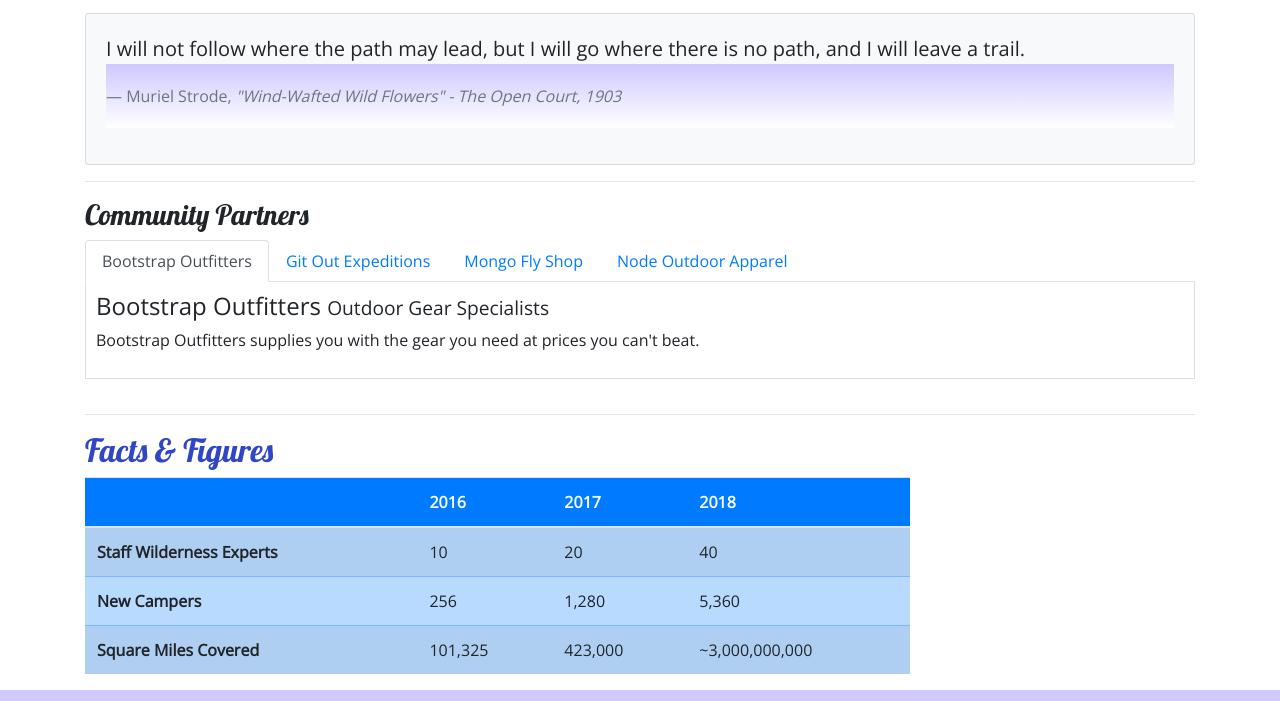
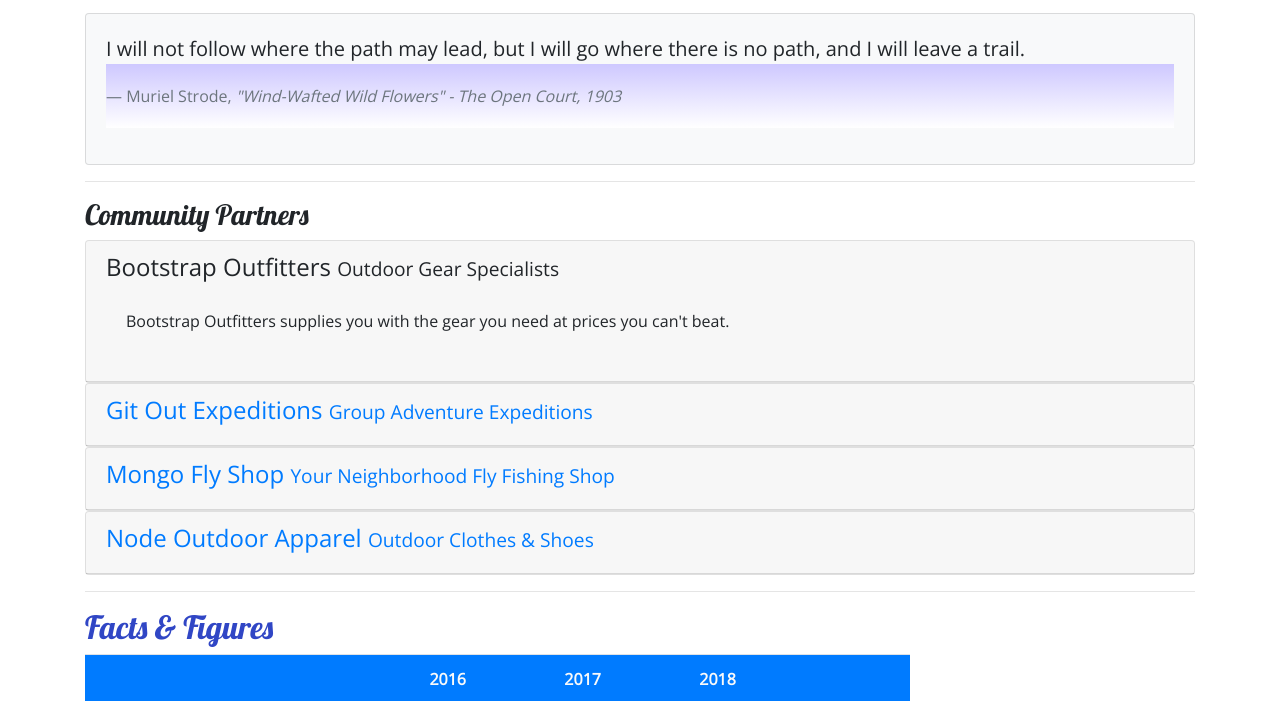
Before and after one commit to Markolito/nucamp-bootstrap, a website: page aboutus.html in a window 1280 px wide. Shown: the part 603-1304 px from the top of the page. Drawn offline with nearby package versions, Linux system fonts and the light colour scheme.

Commit message:
accordian

```diff
--- a/aboutus.html
+++ b/aboutus.html
@@ -111,7 +111,67 @@
         <div class="row row-content">
             <div class="col">
                 <h3>Community Partners</h3>
-                <ul class="nav nav-tabs">
+                <div id="accordian">
+                    <div class="card">
+                        <div role="tab" class="card-header">
+                            <h4>
+                                <a data-toggle="collapsed" data-target="#bootstrap">
+                                    Bootstrap Outfitters <small>Outdoor Gear Specialists</small>
+                                </a>
+                            </h4>
+                            <div class="collapsed show" id="bootstrap" data-parent="#accordian">
+                                <div class="card-body">
+                                    <p class="d-none d-sm-block">Bootstrap Outfitters supplies you with the gear you need at prices you can't beat.</p>
+                                </div>
+                            </div>
+                        </div>
+                    </div>
+                    <div class="card">
+                        <div role="tab" class="card-header">
+                            <h4>
+                                <a class="collapsed" data-toggle="collapse" data-target="#git">
+                                    Git Out Expeditions <small>Group Adventure Expeditions</small>
+                                </a>
+                            </h4>
+                            <div class="collapse" id="git" data-parent="#accordian">
+                                <div class="card-body">
+                                    <p class="d-none d-sm-block">Join Git Out Expeditions to explore new horizons with a group of other adventurers!</p>
+                                </div>
+                            </div>
+                        </div>
+                    </div>
+                    <div class="card">
+                        <div role="tab" class="card-header">
+                            <h4>
+                                <a class="collapsed" data-toggle="collapse" data-target="#mongo">
+                                    Mongo Fly Shop <small>Your Neighborhood Fly Fishing Shop</small>
+                                </a>
+                            </h4>
+                            <div class="collapse" id="mongo" data-parent="#accordian">
+                                <div class="card-body">
+                                    <p class="d-none d-sm-block">Need a new fishing pole, a tacklebox, or flies of all kinds? Stop by Mongo Fly Shop.</p>
+                                </div>
+                            </div>
+                        </div>
+                    </div>
+                    <div class="card">
+                        <div role="tab" class="card-header">
+                            <h4>
+                                <a class="collapsed" data-toggle="collapse" data-target="#node">
+                                    Node Outdoor Apparel <small>Outdoor Clothes & Shoes</small>
+                                </a>
+                            </h4>
+                            <div class="collapse" id="node" data-parent="#accordian">
+                                <div class="card-body">
+                                    <p class="d-none d-sm-block">From polar fleeces to swimsuits, hiking boots to waders, a visit to Node will be sure to get you covered.</p>
+                                </div>
+                            </div>
+                        </div>
+                    </div>
+                </div>
+
+            <!-- Tab style
+                 <ul class="nav nav-tabs">
                     <li class="nav-item"><a class="nav-link active" href="#bootstrap" role="tab" data-toggle="tab">Bootstrap Outfitters</a></li>
                     <li class="nav-item"><a class="nav-link" href="#git" role="tab" data-toggle="tab">Git Out Expeditions</a></li>
                     <li class="nav-item"><a class="nav-link" href="#mongo" role="tab" data-toggle="tab">Mongo Fly Shop</a></li>
@@ -135,6 +195,7 @@
                         <p class="d-none d-sm-block">From polar fleeces to swimsuits, hiking boots to waders, a visit to Node will be sure to get you covered.</p>
                     </div>
                 </div>
+             -->
             </div>
         </div>
 
```
